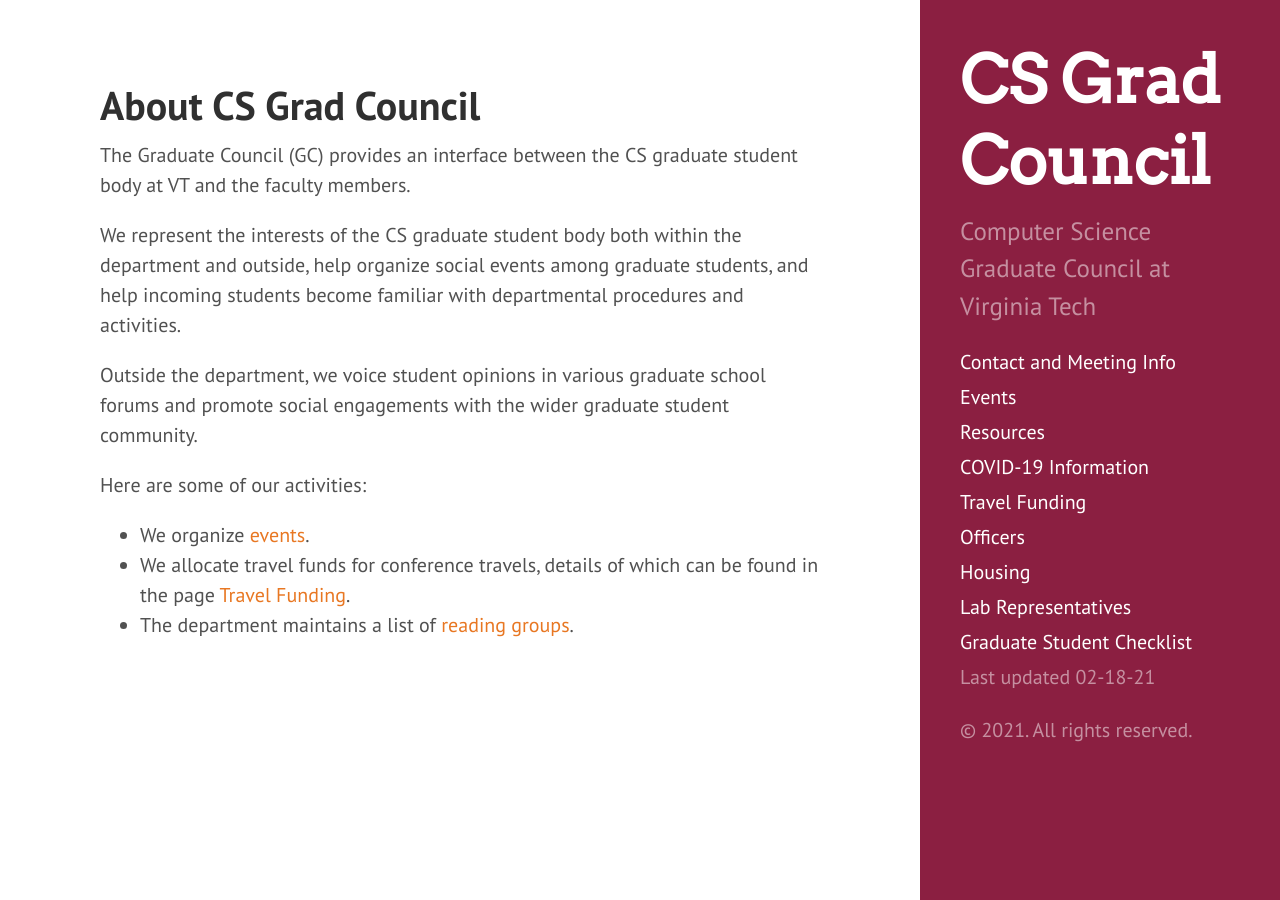
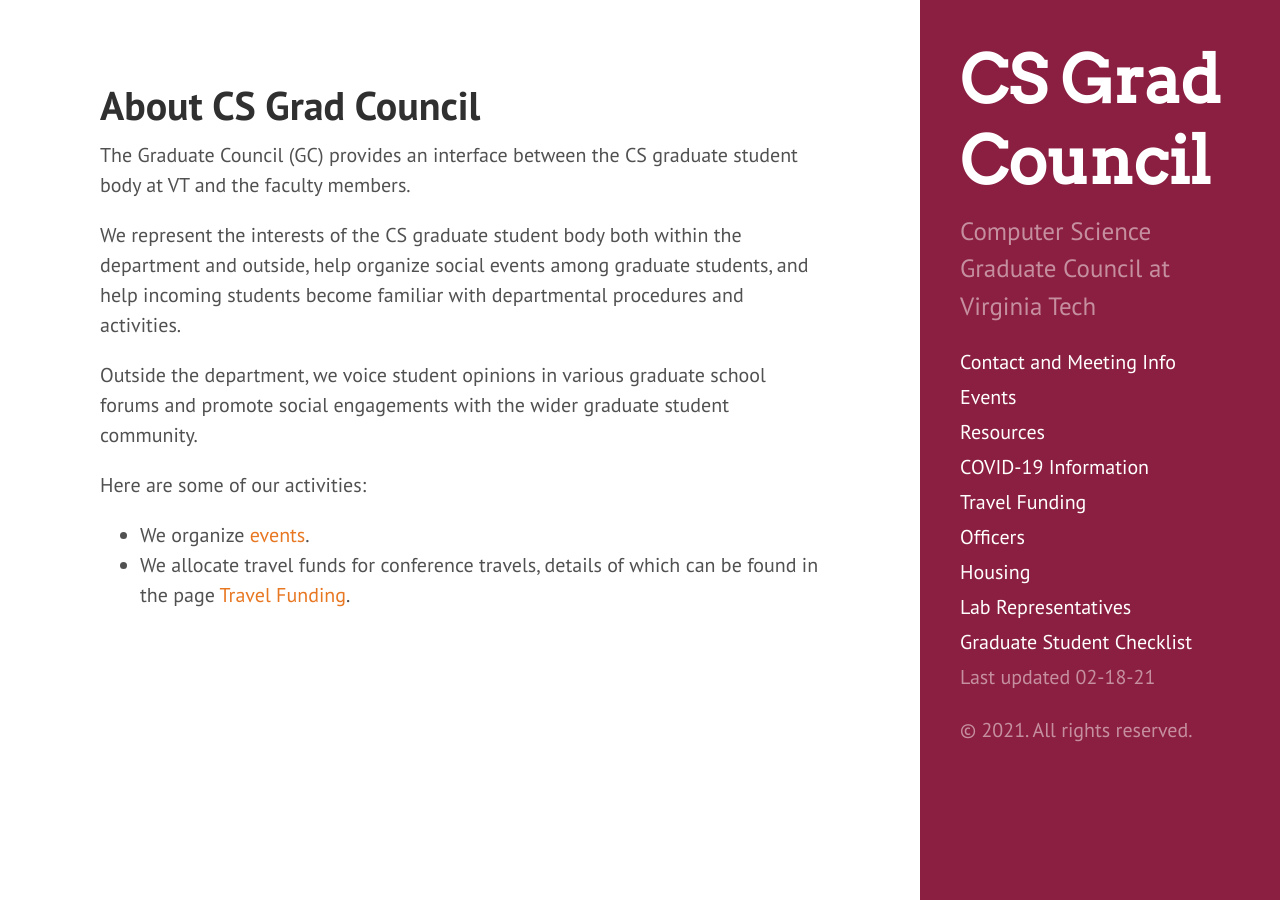
Before and after one commit to CSGraduateCouncil-VirginiaTech/csgc-website, a Jekyll site: the page built from index.md, in a window 1280 px wide. Built offline with Jekyll 4.4.1, drawn with Linux system fonts in a browser that asks for light colours.

Commit message:
Migrated the Reading Groups
* Moved the Reading Groups from the index to the resources page

```diff
--- a/index.md
+++ b/index.md
@@ -14,4 +14,3 @@
 Here are some of our activities:
 - We organize [events](/events/).
 - We allocate travel funds for conference travels, details of which can be found in the page [Travel Funding](/travel_funding/).
-- The department maintains a list of [reading groups](https://cs.vt.edu/Research/ReadingGroups.html).
```
Also changed, not shown: resources.md (+2 -0 lines).
